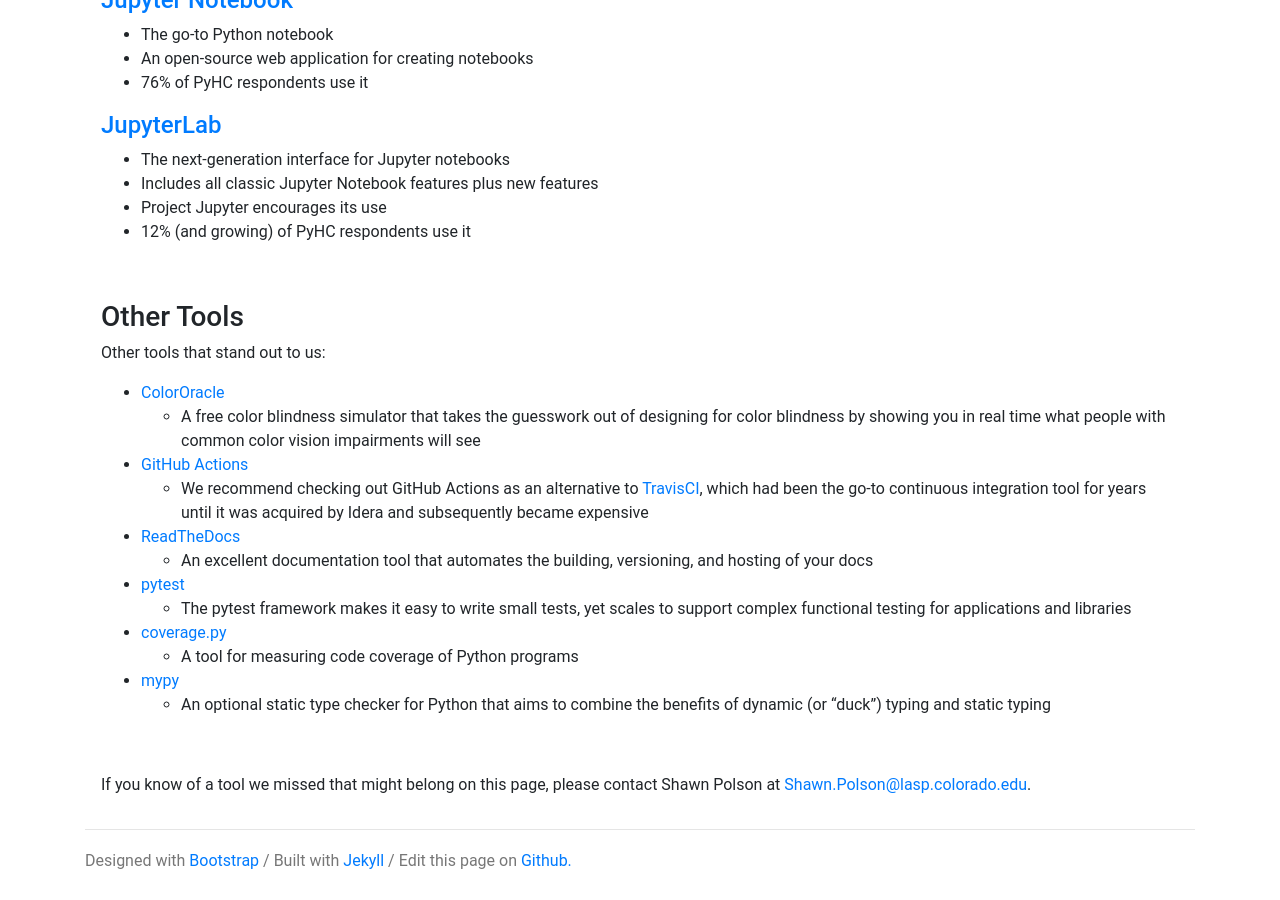
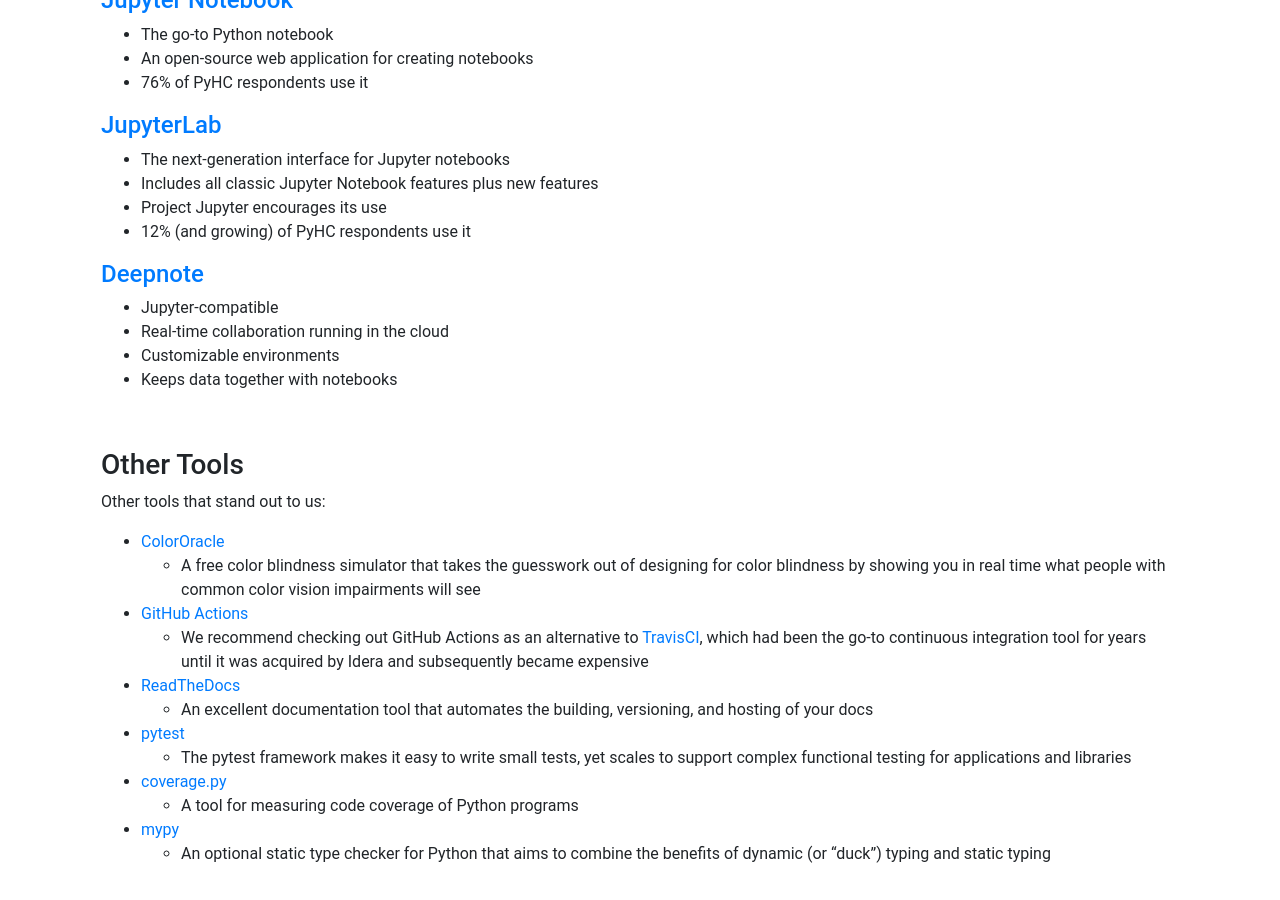
Before and after one commit to heliophysicsPy/heliophysicsPy.github.io, a Jekyll site: the page built from _pages/docs/suggested_tools.md, in a window 1280 px wide and 900 px high, scrolled down 2127 px. Built offline with Jekyll 4.4.1, drawn with Linux system fonts in a browser that asks for light colours; nearby versions of some CDN libraries.

Commit message:
Add Deepnote to suggested tools

```diff
--- a/_pages/docs/suggested_tools.md
+++ b/_pages/docs/suggested_tools.md
@@ -83,6 +83,12 @@
  * Project Jupyter encourages its use
  * 12% (and growing) of PyHC respondents use it
 
+#### [Deepnote](https://deepnote.com/)
+ * Jupyter-compatible
+ * Real-time collaboration running in the cloud
+ * Customizable environments
+ * Keeps data together with notebooks
+
 <br>
 
 ### Other Tools
```
